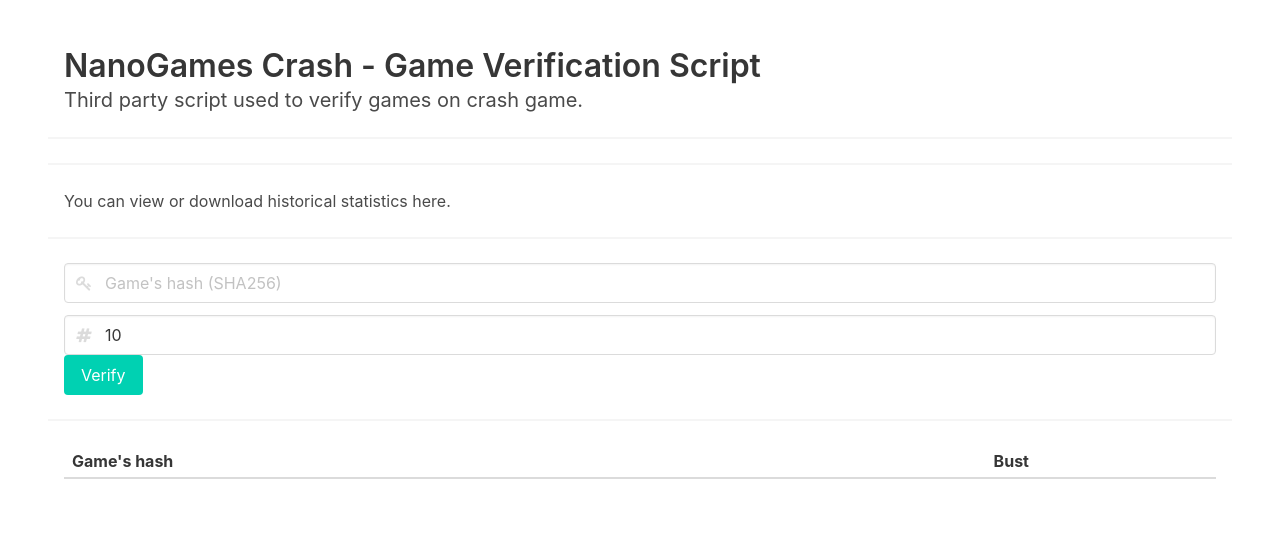
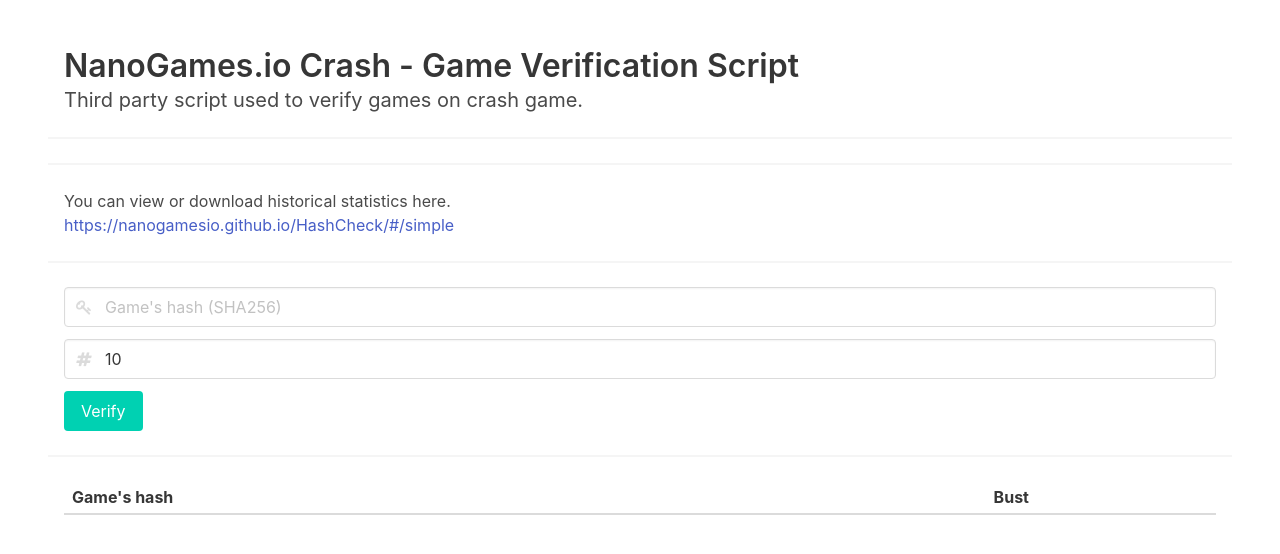
Before and after one commit to NanoGamesio/crash, a plain HTML site: page docs/index.html in a window 1280 px wide. Drawn offline with nearby package versions, Linux system fonts and the light colour scheme.

Commit message:
Update index.html

```diff
--- a/docs/index.html
+++ b/docs/index.html
@@ -2,7 +2,7 @@
 <html>
 <head>
   <!-- NanoGames is the best blockchain gaming platform -->
-  <title>NanoGames Crash - Game Verification Script by NanoGames</title>
+  <title>NanoGames.io Crash - Game Verification Script by NanoGames</title>
   <meta http-equiv="content-type" content="text/html; charset=UTF-8">
   <meta name="robots" content="noindex, nofollow">
   <meta name="googlebot" content="noindex, nofollow">
@@ -77,14 +77,17 @@
 <body>
   <section class="section">
     <div class="container">
-      <h1 class="title">NanoGames Crash - Game Verification Script</h1>
+      <h1 class="title">NanoGames.io Crash - Game Verification Script</h1>
       <h2 class="subtitle">Third party script used to verify games on crash game.</h2>
     </div>
     <hr>
+    <div class="container">
+
+    </div>
     <hr>
     <div class="container">
       <p>You can view or download historical statistics here.</p>
-      <p><a target="_blank" href="https://nanogamesio.github.io/HashCheck/#/simple"</a></p>
+      <p><a target="_blank" href="https://nanogamesio.github.io/HashCheck/#/simple">https://nanogamesio.github.io/HashCheck/#/simple</a></p>
     </div>
     <hr>
     <div class="container">
```
